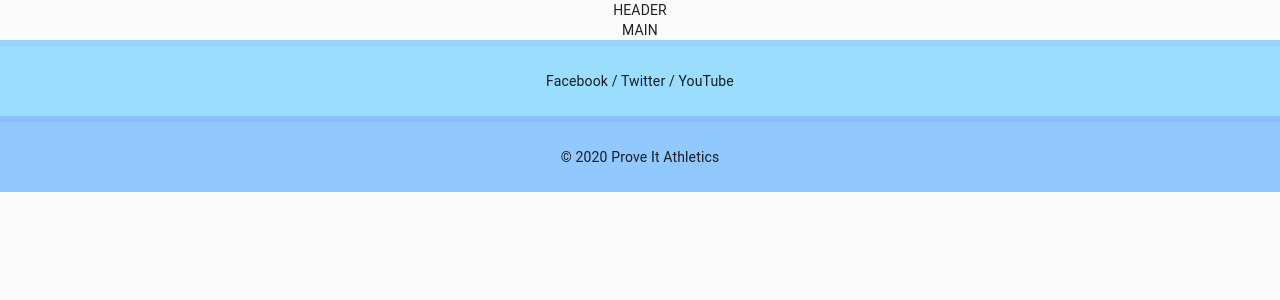
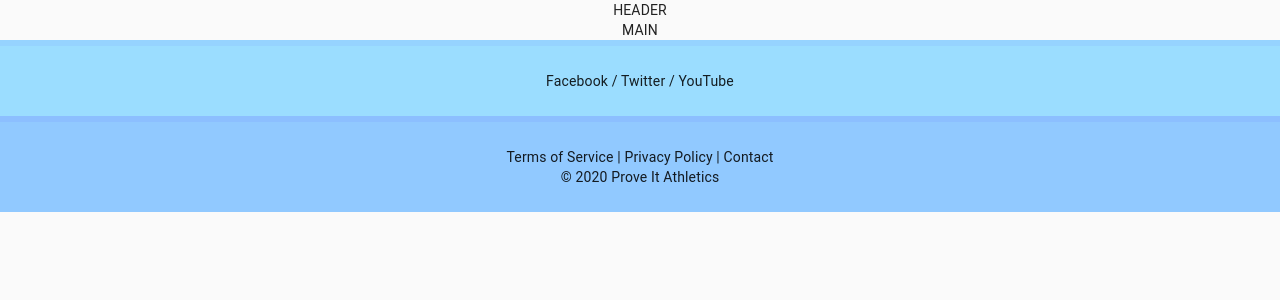
Before and after one commit to Will-Peterson/baseball, a React (Create React App) app: page / in a window 1280 px wide. Shown: the top 300 px of the page. Built offline with nearby package versions, Linux system fonts and the light colour scheme.

Commit message:
added terms of service / privacy policy / contact

```diff
--- a/src/components/Footer.js
+++ b/src/components/Footer.js
@@ -10,6 +10,7 @@ function Footer() {
                 Facebook / Twitter / YouTube
             </div>
             <div className='footer-2'>
+                <div>Terms of Service | Privacy Policy | Contact</div>
                 &copy; {new Date().getFullYear()} Prove It Athletics
             </div>
 
```
